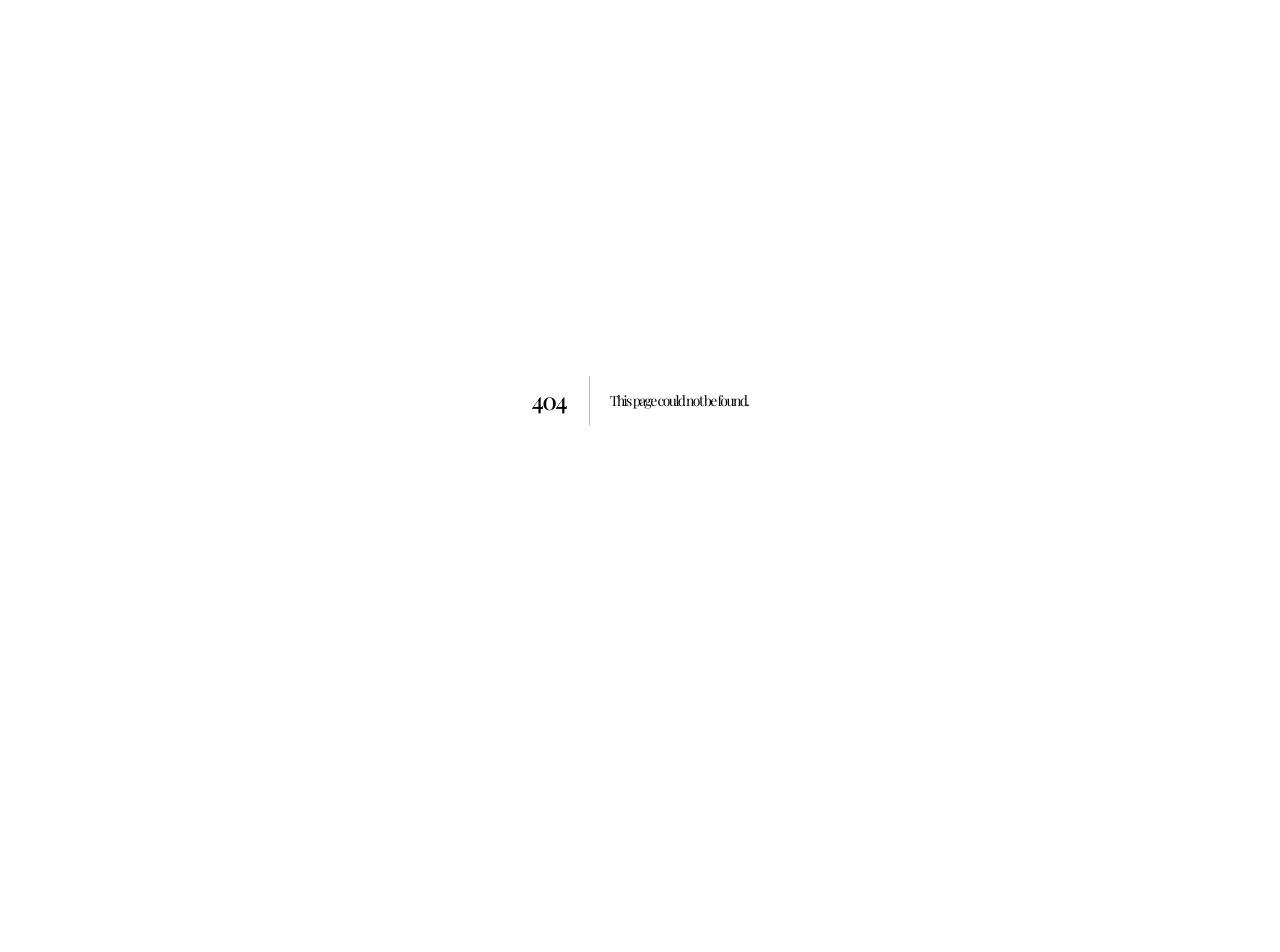
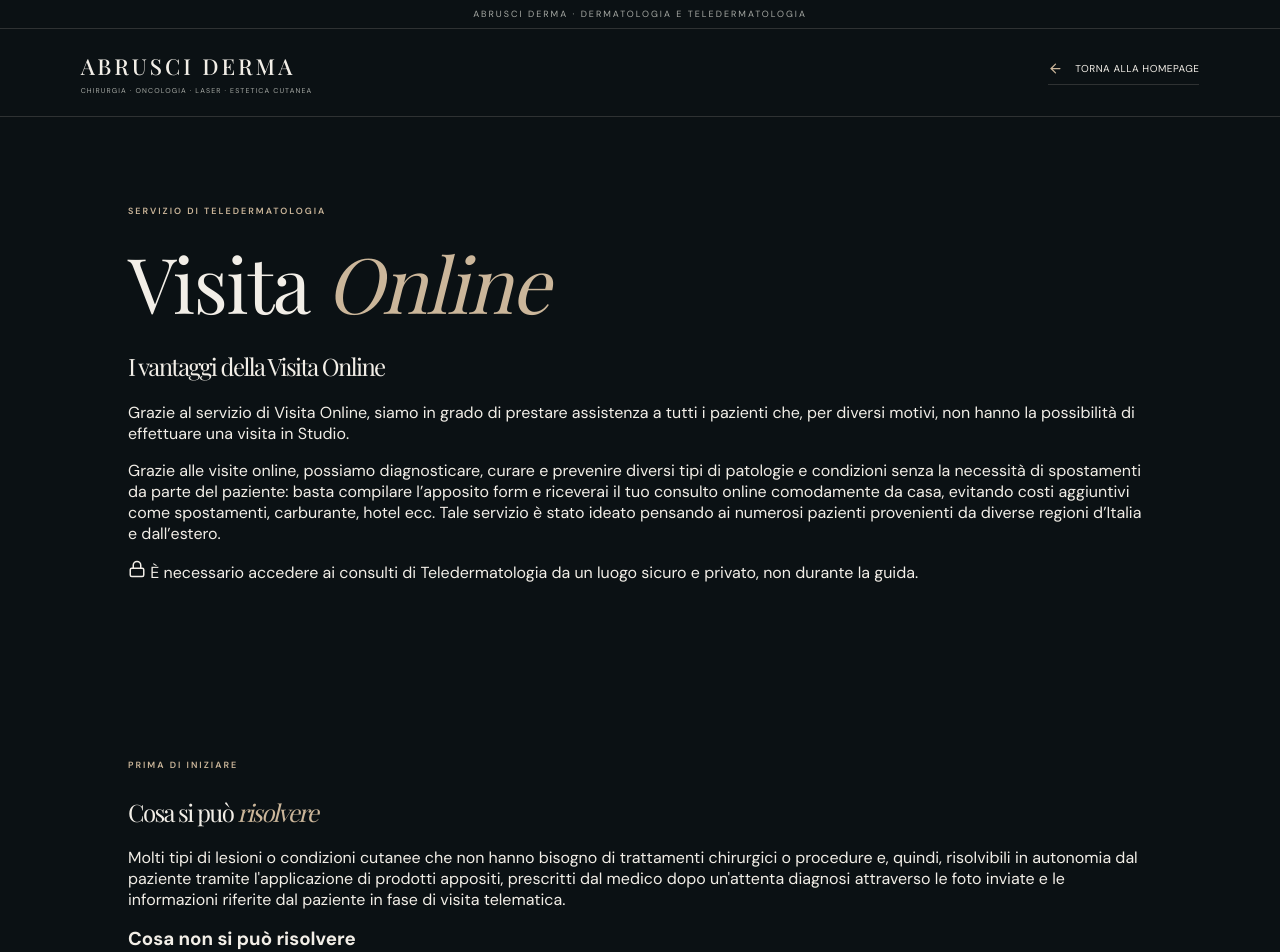
Before and after one commit to simoneocsi/AbrusciDerma, a Next.js app: page /visita-online in a window 1280 px wide. Before the commit this address had no page. Shown: the top 952 px of the page. Before the commit the page ends 800 px from the top, so only its background shows below. Built offline with nearby package versions, Linux system fonts and the light colour scheme; a web font is replaced by a local one.

Commit message:
Add dedicated teledermatology information page

```diff
--- /dev/null
+++ b/app/visita-online/page.tsx
@@ -0,0 +1,71 @@
+import Link from "next/link";
+import {ArrowLeft,ArrowRight,Camera,ClipboardList,CreditCard,Lock,Phone,Mail} from "lucide-react";
+
+const groups = [
+  {title:"Dermatologia",items:["Acne","Alopecia (cuoio capelluto, ciglia, sopracciglia e corpo)","Calvizie maschile e femminile","Eczema acuto e cronico","Dermatite atopica","Dermatite acuta e cronica","Dermatite anale e perianale","Dermatite periorale","Dermatite seborroica","Dermatite delle mani","Dermatosi durante la gravidanza","Dermatite palpebrale","Ferite recenti","Follicolite acuta e cronica","Herpes simplex","Herpes zoster (fuoco di Sant’Antonio)","Infezioni batteriche","Molluschi contagiosi","Pitiriasi alba, rosea e versicolor"]},
+  {title:"Oncologia cutanea",items:["Cheratosi attiniche o solari, nei a eventuale rischio","Basaliomi (carcinomi basocellulari)","Melanomi","Spinaliomi (carcinomi spinocellulari)","Altre neoformazioni benigne, premaligne o maligne della cute"]},
+  {title:"Estetica",items:["Acne e brufoli del viso, décolleté e del dorso","Alopecia e caduta dei capelli","Macchie del viso e delle mani","Macchie di avambracci e gambe","Melasma","Pelle secca del viso e del corpo, mani, piedi e unghie","Prevenzione di rughe del viso","Prevenzione dell’invecchiamento del viso","Prevenzione dell’invecchiamento del collo, décolleté e mani","Prevenzione dell’invecchiamento della pelle del corpo","Secchezza del viso e delle palpebre","Secchezza della pelle del corpo","Secchezza delle mani","Secchezza dei piedi","Unghie fragili, sfaldate, secche e opache"]}
+];
+
+export default function VisitaOnlinePage() {
+  return <main className="tele-page" data-theme="dark">
+    <div className="announcement">ABRUSCI DERMA · DERMATOLOGIA E TELEDERMATOLOGIA</div>
+    <header className="header tele-header">
+      <Link className="brand" href="/"><span>ABRUSCI DERMA</span><small>CHIRURGIA · ONCOLOGIA · LASER · ESTETICA CUTANEA</small></Link>
+      <Link className="text-link" href="/"><ArrowLeft size={15}/> Torna alla homepage</Link>
+    </header>
+    <section className="tele-hero section-pad">
+      <p className="eyebrow">SERVIZIO DI TELEDERMATOLOGIA</p>
+      <h1>Visita <em>Online</em></h1>
+      <h2 className="tele-subtitle">I vantaggi della Visita Online</h2>
+      <p>Grazie al servizio di Visita Online, siamo in grado di prestare assistenza a tutti i pazienti che, per diversi motivi, non hanno la possibilità di effettuare una visita in Studio.</p>
+      <p>Grazie alle visite online, possiamo diagnosticare, curare e prevenire diversi tipi di patologie e condizioni senza la necessità di spostamenti da parte del paziente: basta compilare l’apposito form e riceverai il tuo consulto online comodamente da casa, evitando costi aggiuntivi come spostamenti, carburante, hotel ecc. Tale servizio è stato ideato pensando ai numerosi pazienti provenienti da diverse regioni d’Italia e dall’estero.</p>
+      <div className="tele-safety"><Lock size={18}/> È necessario accedere ai consulti di Teledermatologia da un luogo sicuro e privato, non durante la guida.</div>
+    </section>
+    <section className="tele-section section-pad">
+      <p className="eyebrow">PRIMA DI INIZIARE</p><h2>Cosa si può <em>risolvere</em></h2>
+      <p>Molti tipi di lesioni o condizioni cutanee che non hanno bisogno di trattamenti chirurgici o procedure e, quindi, risolvibili in autonomia dal paziente tramite l'applicazione di prodotti appositi, prescritti dal medico dopo un'attenta diagnosi attraverso le foto inviate e le informazioni riferite dal paziente in fase di visita telematica.</p>
+      <h3>Cosa non si può risolvere</h3>
+      <p>Tutte le lesioni che hanno bisogno di trattamenti o procedure tipo botox, filler, peeling, laser resurfacing per ringiovanire il viso, scleroterapia o laser per varici e per capillari del viso o delle gambe e procedure chirurgiche tipo asportazione di nei, cheratosi, cisti, lipomi, basaliomi e carcinomi, cicatrici da acne, unghie incarnite, ecc.</p>
+    </section>
+    <section className="tele-section section-pad tele-conditions">
+      <p className="eyebrow">PATOLOGIE E CONDIZIONI</p><h2>Trattate <em>telematicamente</em></h2>
+      <p>Possiamo aiutarti a fare la diagnosi in via telematica e suggerirti il trattamento più efficace e meno invasivo per le seguenti condizioni e patologie:</p>
+      <div className="tele-groups">{groups.map(group=><article className="tele-group" key={group.title}><h3>{group.title}</h3><ul>{group.items.map(item=><li key={item}>{item}</li>)}</ul></article>)}</div>
+    </section>
+    <section className="tele-section section-pad">
+      <p className="eyebrow">IL PERCORSO</p><h2>Come <em>funziona?</em></h2>
+      <div className="tele-steps">
+        <article><Camera/><span>01</span><h3>Scatta delle foto</h3><p>Scatta delle foto dell'area interessata. Assicurati che siano di buona qualità, bene a fuoco e su sfondo nero o scuro. Un piccolo consiglio: puoi utilizzare una maglia o un telo scuro per ovviare al problema.</p></article>
+        <article><ClipboardList/><span>02</span><h3>Inserisci i tuoi dati</h3><p>Inserisci i tuoi dati correttamente, descrivendo in modo breve e conciso i tuoi sintomi e la tua situazione. Una volta compilati tutti i campi, carica le tue foto e attendi che il Medico valuti se la tua condizione sia effettivamente risolvibile tramite la visita online.</p></article>
+        <article><CreditCard/><span>03</span><h3>Effettua il pagamento</h3><p>Non appena il Medico ti invierà via mail la conferma che il suo problema sia effettivamente risolvibile attraverso la visita online, effettua il pagamento tramite l'apposito pulsante posto sotto il form precedentemente compilato.</p></article>
+      </div>
+    </section>
+    <section className="tele-section section-pad tele-cost">
+      <p className="eyebrow">COSTI E MODALITÀ</p><h2>Quanto costa la <em>Visita Online?</em></h2>
+      <p>La compilazione e l’invio del form con le relative foto è gratuito. Solo se il Medico dovesse ritenere opportuno effettuare la visita online, verrà richiesto di effettuare il pagamento tramite l’apposita sezione.</p>
+      <p className="tele-note">Con ogni consulto riceverai istruzioni valide, personalizzate e molto dettagliate per migliorare e/o evitare secchezza, macchie, rughe e invecchiamento del viso e del corpo.</p>
+      <h3>1. Scatta delle foto</h3><p>Per poter valutare bene il problema e suggerire il trattamento più efficace a distanza, inviaci foto ad alta risoluzione delle zone interessate, facendo attenzione alla visibilità della condizione. Le foto, nello specifico, devono essere:</p>
+      <ul><li>Ad alta risoluzione</li><li>Su sfondo nero o scuro per aumentare il contrasto con la pelle (anche un telo o una maglia vanno bene)</li><li>A fuoco</li><li>Sia con flash che senza flash</li></ul><p>Le foto che non soddisfano tali requisiti non verranno prese in considerazione.</p>
+      <a className="text-link" href="https://abrusciderma.com/visita-online/#1588956151674-d3041431-5334" target="_blank" rel="noreferrer">Guarda gli esempi <ArrowRight size={15}/></a>
+    </section>
+    <section className="tele-section section-pad tele-form-info">
+      <p className="eyebrow">RICHIESTA DI CONSULTO</p><h2>2. Inserisci i <em>tuoi dati</em></h2>
+      <p>Per inviare i dati personali, descrivere la condizione, rispondere alle domande sui sintomi e caricare le fotografie, utilizza il modulo protetto predisposto per il servizio.</p>
+      <a className="button" href="https://abrusciderma.com/visita-online/#1588956151674-d3041431-5334" target="_blank" rel="noreferrer">Apri il modulo di richiesta <ArrowRight size={16}/></a>
+      <p className="tele-small">Il modulo richiede nome, cognome, email, telefono, descrizione della condizione, da quanto tempo è presente il problema, eventuale prurito, fotografie e accettazione della privacy policy.</p>
+      <h3>3. Effettua il pagamento</h3>
+      <p>Se hai ricevuto dal Medico la conferma che la tua condizione sia risolvibile tramite Teledermatologia, clicca sul pulsante in basso per procedere al pagamento.</p>
+      <p><strong>Attenzione:</strong> NON effettuare il pagamento senza prima aver ricevuto conferma dal Medico. Abrusciderm.com e relativi titolari sono da ritenersi sollevati da ogni responsabilità in caso di pagamento effettuato arbitrariamente e senza previa conferma da parte del medico.</p>
+      <p>Il sito di riferimento indica il pagamento tramite PayPal o altre carte per un importo di <strong>€200,00</strong>. È possibile effettuare il pagamento anche tramite bonifico bancario. IBAN: <strong>IT79L0310441300000000010306</strong>. A pagamento effettuato, inviare la prova di pagamento a <a href="mailto:studio@abrusciderm.com">studio@abrusciderm.com</a>.</p>
+      <a className="button" href="https://abrusciderma.com/visita-online/#1588956151674-d3041431-5334" target="_blank" rel="noreferrer">Vai alla pagina per il pagamento <ArrowRight size={16}/></a>
+    </section>
+    <section className="tele-contact section-pad">
+      <p className="eyebrow">CONTATTI</p><h2>Hai bisogno di <em>informazioni?</em></h2>
+      <div className="tele-contact-grid"><a href="tel:+393925356938"><Phone/><span><small>Mobile</small>(+39) 392 535 6938</span></a><a href="tel:+393663955111"><Phone/><span><small>Personale</small>(+39) 366 395 5111</span></a><a href="mailto:abruscivillabrasini@gmail.com"><Mail/><span><small>Email</small>abruscivillabrasini@gmail.com</span></a></div>
+      <p className="tele-hours">Orari: Lunedì / Venerdì · 13:00 / 17:00</p>
+      <Link className="text-link" href="/">Torna alla homepage <ArrowLeft size={15}/></Link>
+    </section>
+    <footer className="footer"><div className="footer-bottom"><span>© {new Date().getFullYear()} Abrusci Derma · P. IVA 04905320729</span><Link href="/">Homepage</Link><span>ABRUSCI DERMA</span></div></footer>
+  </main>;
+}
```
